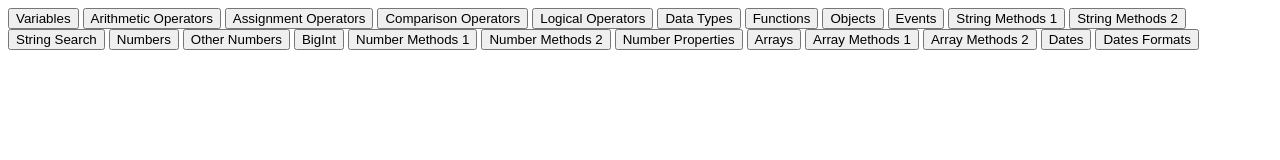
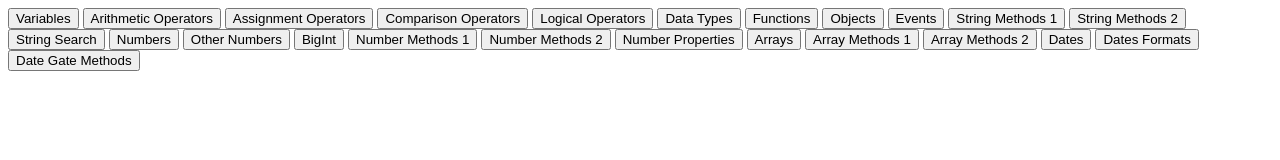
Before and after one commit to JatharSwati/JavaScript, a plain HTML site: page index.html in a window 1280 px wide. Drawn offline with Linux system fonts and the light colour scheme.

Commit message:
Date Gate Methods

```diff
--- a/MyScript.js
+++ b/MyScript.js
@@ -1020,3 +1020,39 @@ function f23_Dates_Formats() {
     alert(msg);
 
 }
+
+
+function f24_Date_Gate_Methods() {
+
+    const d = new Date();
+
+    let msg = `Date Get Methods:\n`
+    + `d.getFullYear(): ${d.getFullYear()}\n`                   // Get year as a four digit number (yyyy)
+    + `d.getMonth(): ${d.getMonth()}\n`                         // Get month as a number (0-11)
+    + `d.getDate(): ${d.getDate()}\n`                           // Get day as a number (1-31)
+    + `d.getDay(): ${d.getDay()}\n`                             // Get weekday as a number (0-6)
+    + `d.getHours(): ${d.getHours()}\n`                         // Get hour (0-23)
+    + `d.getMinutes(): ${d.getMinutes()}\n`                     // Get minute (0-59)
+    + `d.getSeconds(): ${d.getSeconds()}\n`                     // Get second (0-59)
+    + `d.getMilliseconds(): ${d.getMilliseconds()}\n`           // Get millisecond (0-999)
+    + `d.getTime(): ${d.getTime()}\n\n`                         // Get time (milliseconds since January 1, 1970)
+
+    + `Date.now(): ${Date.now()}\n`                             // Date.now() returns the number of milliseconds since January 1, 1970.
+    + `d.getTimezoneOffset(): ${d.getTimezoneOffset()}\n\n`     // The getTimezoneOffset() method returns the difference (in minutes) between local time an UTC time.
+
+    + `UTC Date Get Methods:\n`
+    + `d.getUTCFullYear(): ${d.getUTCFullYear()}\n`             // Get UTC year as a four digit number (yyyy)
+    + `d.getUTCMonth(): ${d.getUTCMonth()}\n`                   // Get UTC month as a number (0-11)
+    + `d.getUTCDate(): ${d.getUTCDate()}\n`                     // Get UTC day as a number (1-31)
+    + `d.getUTCDay(): ${d.getUTCDay()}\n`                       // Get UTC weekday as a number (0-6)
+    + `d.getUTCHours(): ${d.getUTCHours()}\n`                   // Get UTC hour (0-23)
+    + `d.getUTCMinutes(): ${d.getUTCMinutes()}\n`               // Get UTC minute (0-59)
+    + `d.getUTCSeconds(): ${d.getUTCSeconds()}\n`               // Get UTC second (0-59)
+    + `d.getUTCMilliseconds(): ${d.getUTCMilliseconds()}\n`     // Get UTC millisecond (0-999)
+    + `d.getUTCTime(): ${d.getTime()}\n\n`                      // Get UTC time (milliseconds since January 1, 1970)
+
+    ;
+
+    alert(msg);
+
+}
--- a/index.html
+++ b/index.html
@@ -33,6 +33,7 @@
     <button onclick="f21_Array_Methods2()">Array Methods 2</button>
     <button onclick="f22_Dates()">Dates</button>
     <button onclick="f23_Dates_Formats()">Dates Formats</button>
+    <button onclick="f24_Date_Gate_Methods()">Date Gate Methods</button>
 
 </body>
 </html>
```
